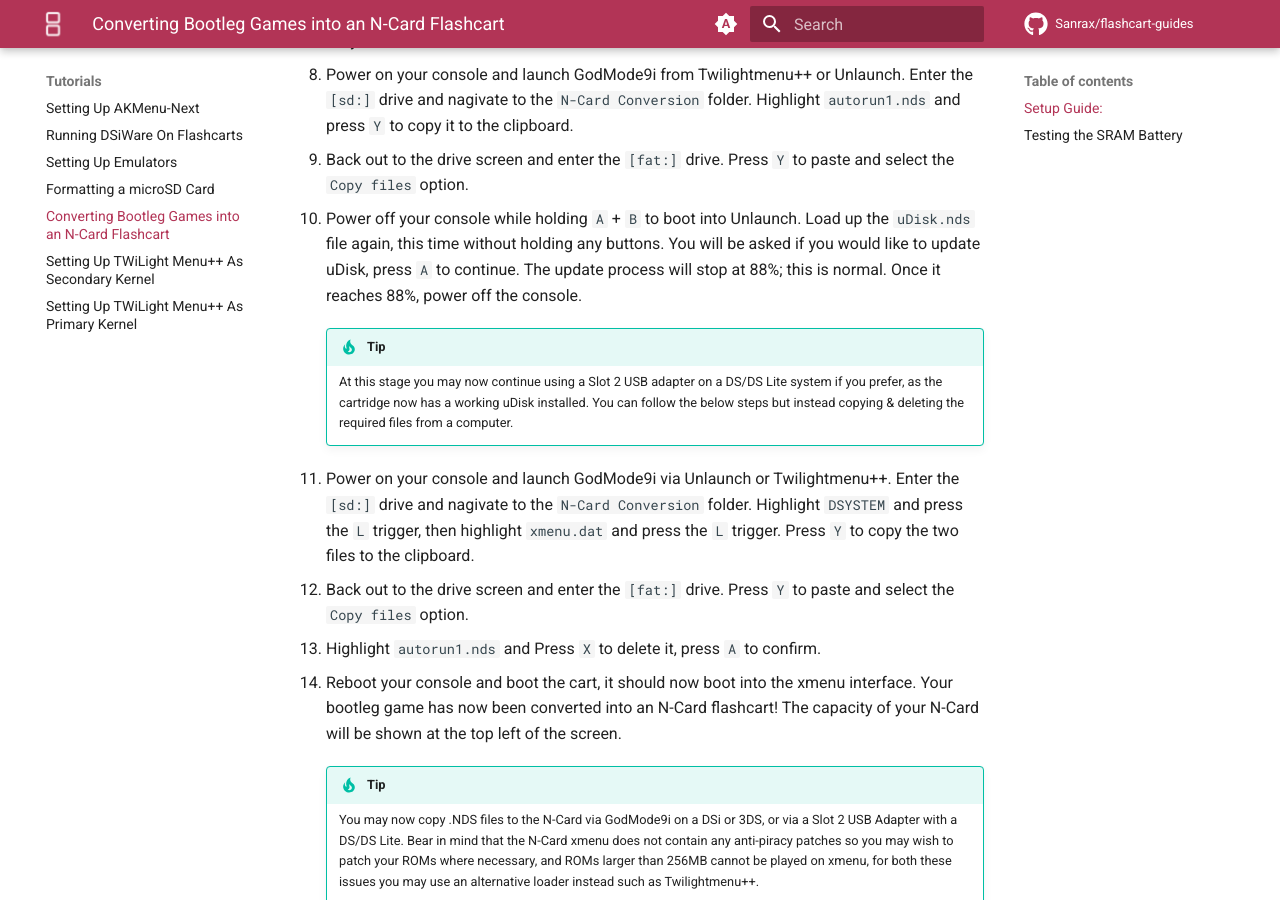
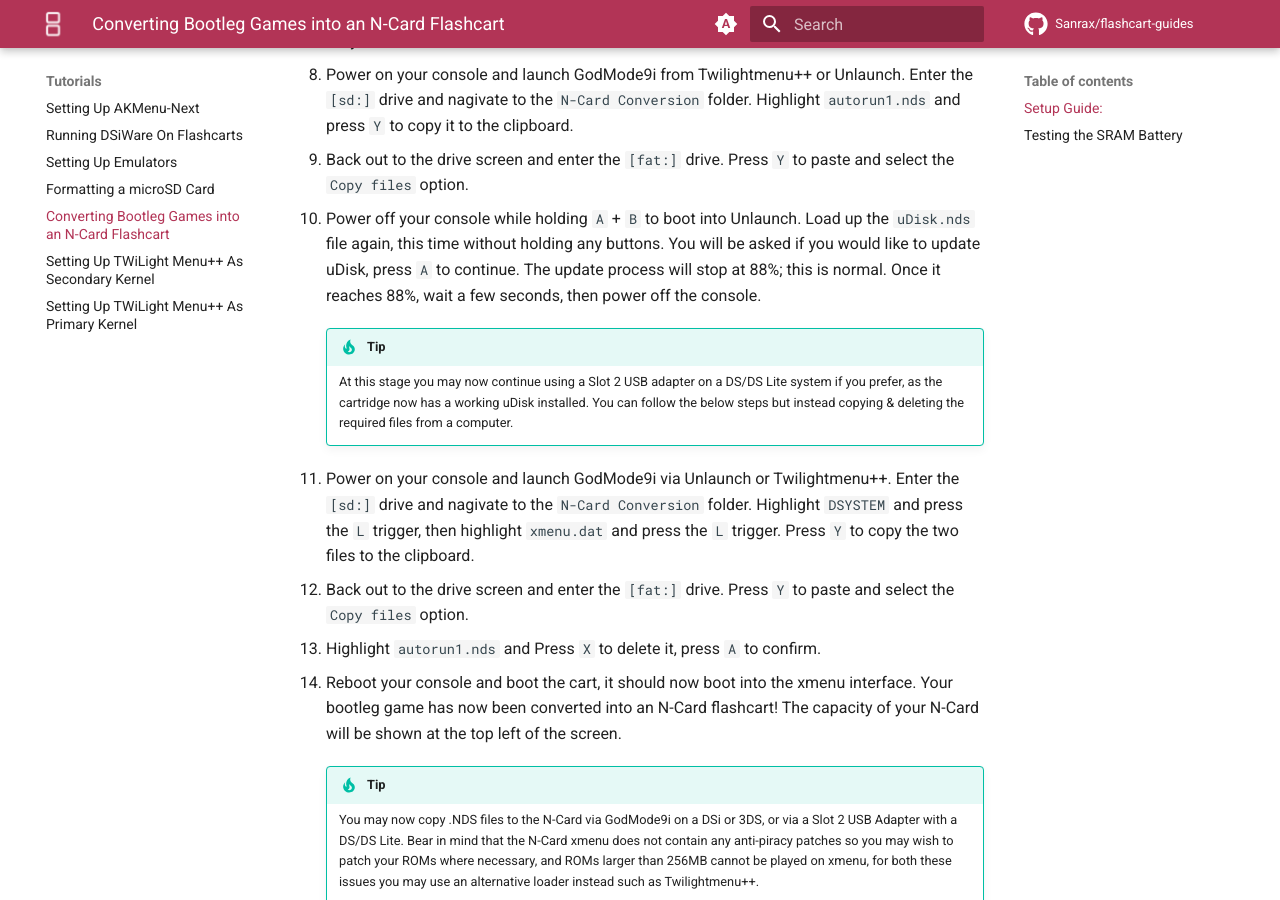
Before and after one commit to Sanrax/flashcart-guides, an MkDocs documentation site: the page built from docs/tutorials/ncard-conversion.md, in a window 1280 px wide and 900 px high, scrolled down 1063 px. Built offline with MkDocs 1.6.1 and Material for MkDocs 9.7.7, drawn with Linux system fonts in a browser that asks for light colours; comment, search, counter and statistics services are not loaded.

Commit message:
Update ncard-conversion.md

```diff
--- a/docs/tutorials/ncard-conversion.md
+++ b/docs/tutorials/ncard-conversion.md
@@ -37,7 +37,7 @@
 
 1. Back out to the drive screen and enter the `[fat:]` drive. Press `Y` to paste and select the `Copy files` option.
 
-1. Power off your console while holding `A` + `B` to boot into Unlaunch. Load up the `uDisk.nds` file again, this time without holding any buttons. You will be asked if you would like to update uDisk, press `A` to continue. The update process will stop at 88%; this is normal. Once it reaches 88%, power off the console.
+1. Power off your console while holding `A` + `B` to boot into Unlaunch. Load up the `uDisk.nds` file again, this time without holding any buttons. You will be asked if you would like to update uDisk, press `A` to continue. The update process will stop at 88%; this is normal. Once it reaches 88%, wait a few seconds, then power off the console.
 
     !!! tip
 
```
